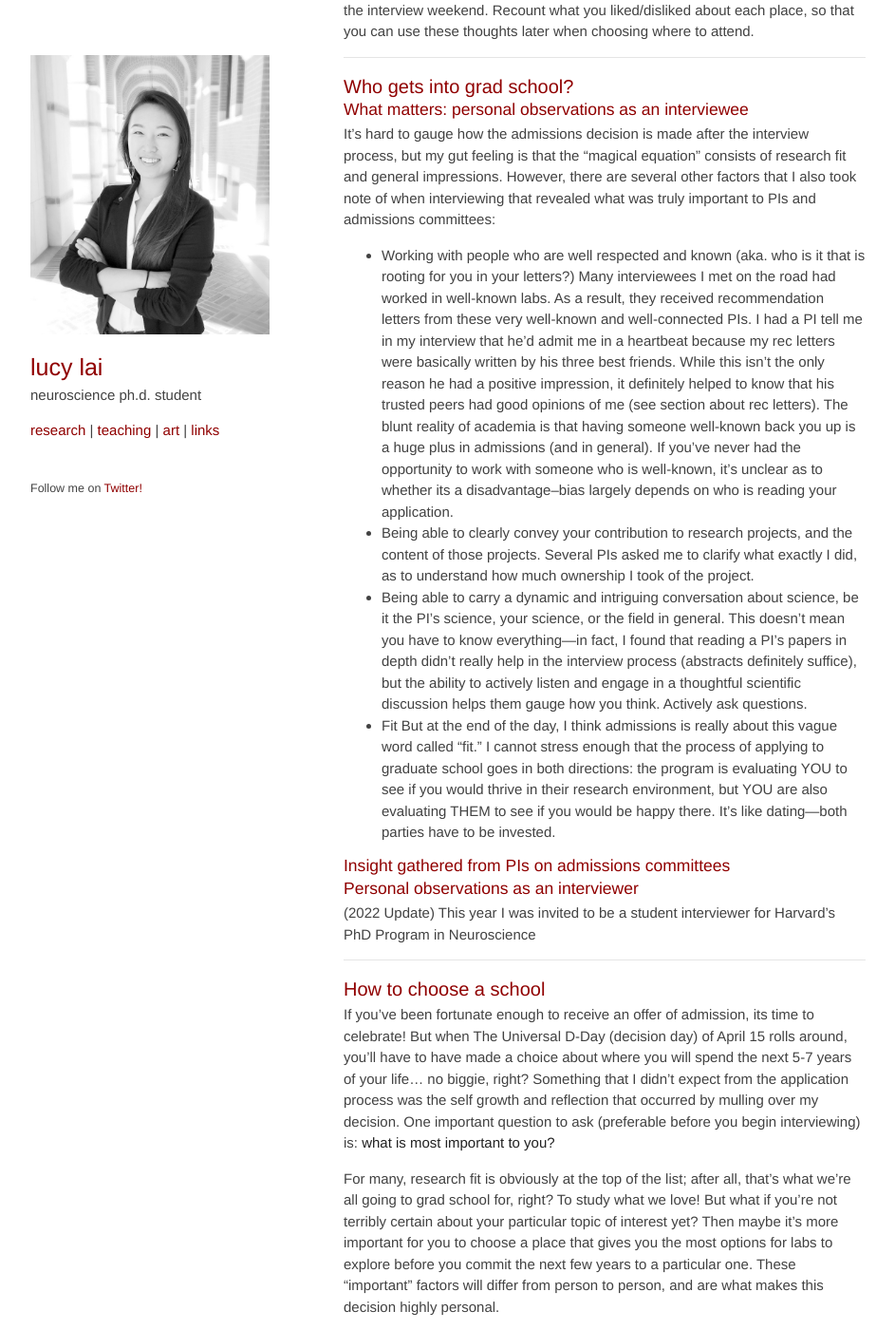
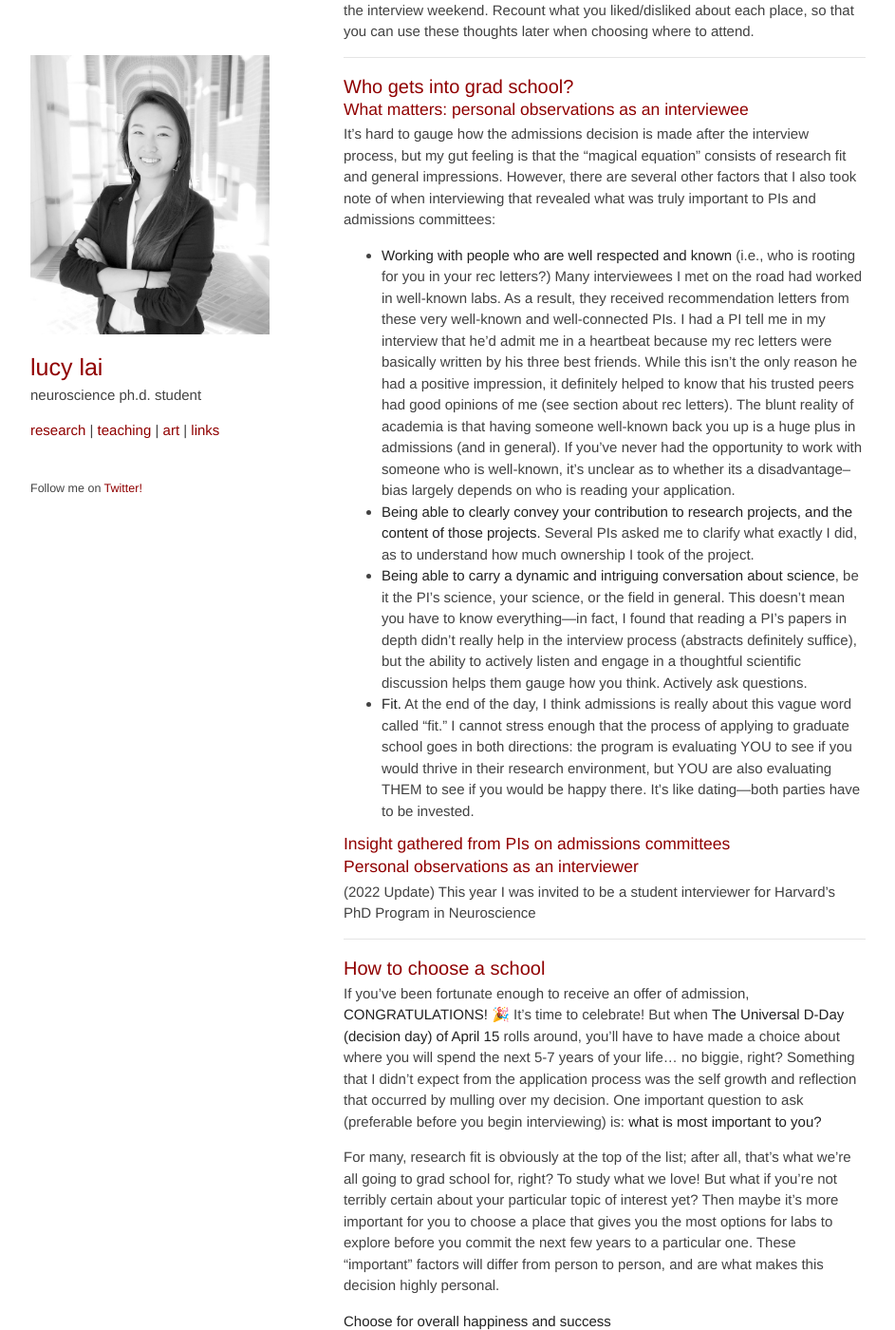
Before and after one commit to lucylai96/lucylai96.github.io, a Jekyll site: the page built from blog/gradapps.md, in a window 1280 px wide and 1400 px high, scrolled down 14078 px. Shown: the whole window at 95% size, without its empty margins (168-1111 px from the left). Built offline with Jekyll 4.4.1, drawn with Linux system fonts in a browser that asks for light colours; our own code applies the rules of GitHub Pages for plain Markdown files.

Commit message:
Update gradapps.md

```diff
--- a/blog/gradapps.md
+++ b/blog/gradapps.md
@@ -308,11 +308,10 @@
 
 ### What matters: personal observations as an interviewee
 It’s hard to gauge how the admissions decision is made after the interview process, but my gut feeling is that the “magical equation” consists of research fit and general impressions. However, there are several other factors that I also took note of when interviewing that revealed what was truly important to PIs and admissions committees:
-* Working with people who are well respected and known (aka. who is it that is rooting for you in your letters?) Many interviewees I met on the road had worked in well-known labs. As a result, they received recommendation letters from these very well-known and well-connected PIs. I had a PI tell me in my interview that he’d admit me in a heartbeat because my rec letters were basically written by his three best friends. While this isn’t the only reason he had a positive impression, it definitely helped to know that his trusted peers had good opinions of me (see section about rec letters). The blunt reality of academia is that having someone well-known back you up is a huge plus in admissions (and in general). If you’ve never had the opportunity to work with someone who is well-known, it’s unclear as to whether its a disadvantage–bias largely depends on who is reading your application.
-* Being able to clearly convey your contribution to research projects, and the content of those projects. Several PIs asked me to clarify what exactly I did, as to understand how much ownership I took of the project.
-* Being able to carry a dynamic and intriguing conversation about science, be it the PI’s science, your science, or the field in general. This doesn’t mean you have to know everything—in fact, I found that reading a PI’s papers in depth didn’t really help in the interview process (abstracts definitely suffice), but the ability to actively listen and engage in a thoughtful scientific discussion helps them gauge how you think. Actively ask questions.
-* Fit
-But at the end of the day, I think admissions is really about this vague word called “fit.” I cannot stress enough that the process of applying to graduate school goes in both directions: the program is evaluating YOU to see if you would thrive in their research environment, but YOU are also evaluating THEM to see if you would be happy there. It’s like dating—both parties have to be invested.
+* **Working with people who are well respected and known** (i.e., who is rooting for you in your rec letters?) Many interviewees I met on the road had worked in well-known labs. As a result, they received recommendation letters from these very well-known and well-connected PIs. I had a PI tell me in my interview that he’d admit me in a heartbeat because my rec letters were basically written by his three best friends. While this isn’t the only reason he had a positive impression, it definitely helped to know that his trusted peers had good opinions of me (see section about rec letters). The blunt reality of academia is that having someone well-known back you up is a huge plus in admissions (and in general). If you’ve never had the opportunity to work with someone who is well-known, it’s unclear as to whether its a disadvantage–bias largely depends on who is reading your application.
+* **Being able to clearly convey your contribution to research projects, and the content of those projects.** Several PIs asked me to clarify what exactly I did, as to understand how much ownership I took of the project.
+* **Being able to carry a dynamic and intriguing conversation about science**, be it the PI’s science, your science, or the field in general. This doesn’t mean you have to know everything—in fact, I found that reading a PI’s papers in depth didn’t really help in the interview process (abstracts definitely suffice), but the ability to actively listen and engage in a thoughtful scientific discussion helps them gauge how you think. Actively ask questions.
+* **Fit.** At the end of the day, I think admissions is really about this vague word called “fit.” I cannot stress enough that the process of applying to graduate school goes in both directions: the program is evaluating YOU to see if you would thrive in their research environment, but YOU are also evaluating THEM to see if you would be happy there. It’s like dating—both parties have to be invested.
 
 ### Insight gathered from PIs on admissions committees
 
@@ -322,7 +321,7 @@
 
 ------
 ## How to choose a school
-If you’ve been fortunate enough to receive an offer of admission, its time to celebrate! But when The Universal D-Day (decision day) of April 15 rolls around, you’ll have to have made a choice about where you will spend the next 5-7 years of your life… no biggie, right? Something that I didn’t expect from the application process was the self growth and reflection that occurred by mulling over my decision. One important question to ask (preferable before you begin interviewing) is: **what is most important to you?**
+If you’ve been fortunate enough to receive an offer of admission, **CONGRATULATIONS!** 🎉 It's time to celebrate! But when **The Universal D-Day (decision day) of April 15** rolls around, you’ll have to have made a choice about where you will spend the next 5-7 years of your life… no biggie, right? Something that I didn’t expect from the application process was the self growth and reflection that occurred by mulling over my decision. One important question to ask (preferable before you begin interviewing) is: **what is most important to you?**
 
 For many, research fit is obviously at the top of the list; after all, that’s what we’re all going to grad school for, right? To study what we love! But what if you’re not terribly certain about your particular topic of interest yet? Then maybe it’s more important for you to choose a place that gives you the most options for labs to explore before you commit the next few years to a particular one. These “important” factors will differ from person to person, and are what makes this decision highly personal.
 
```
